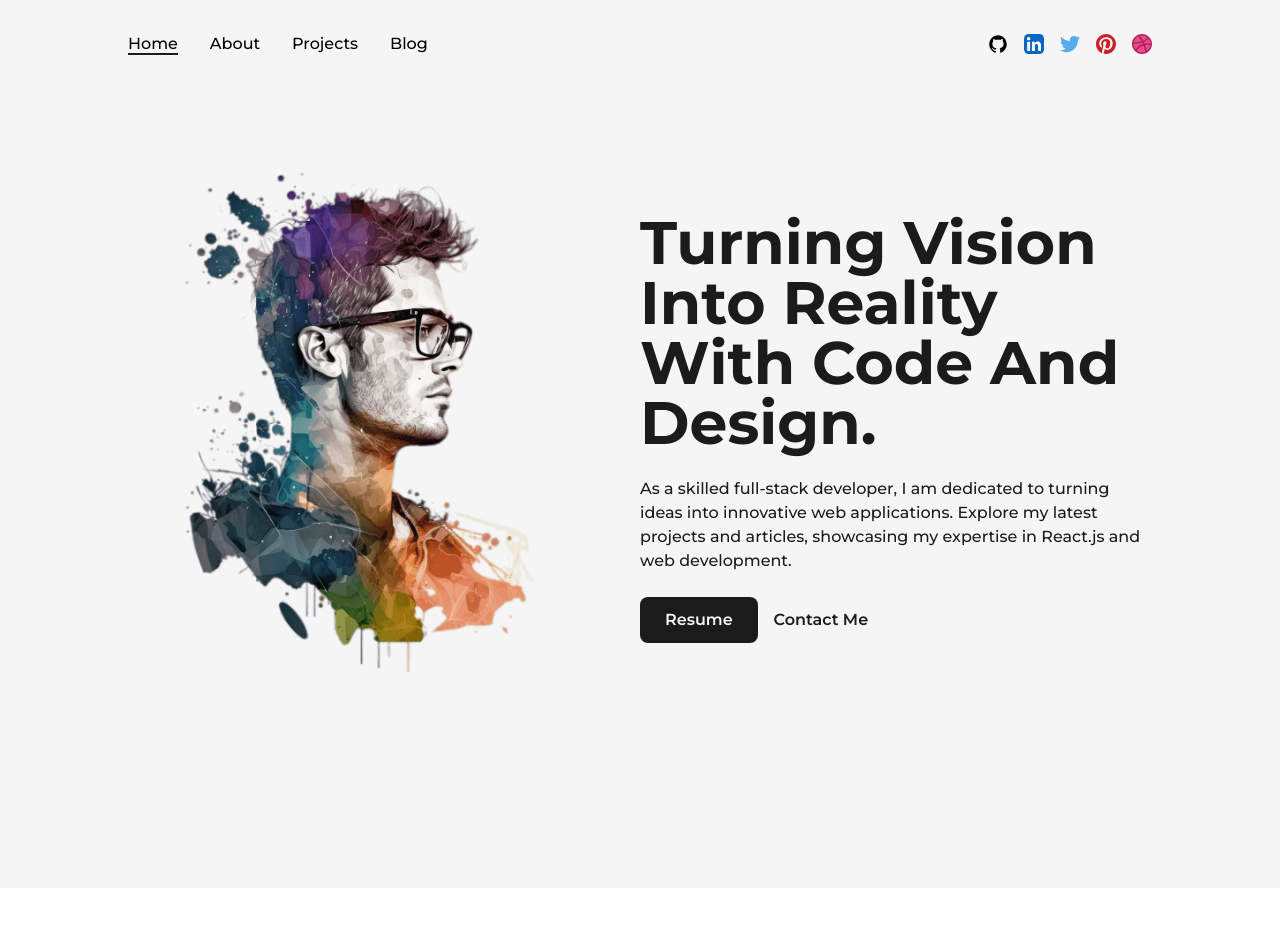
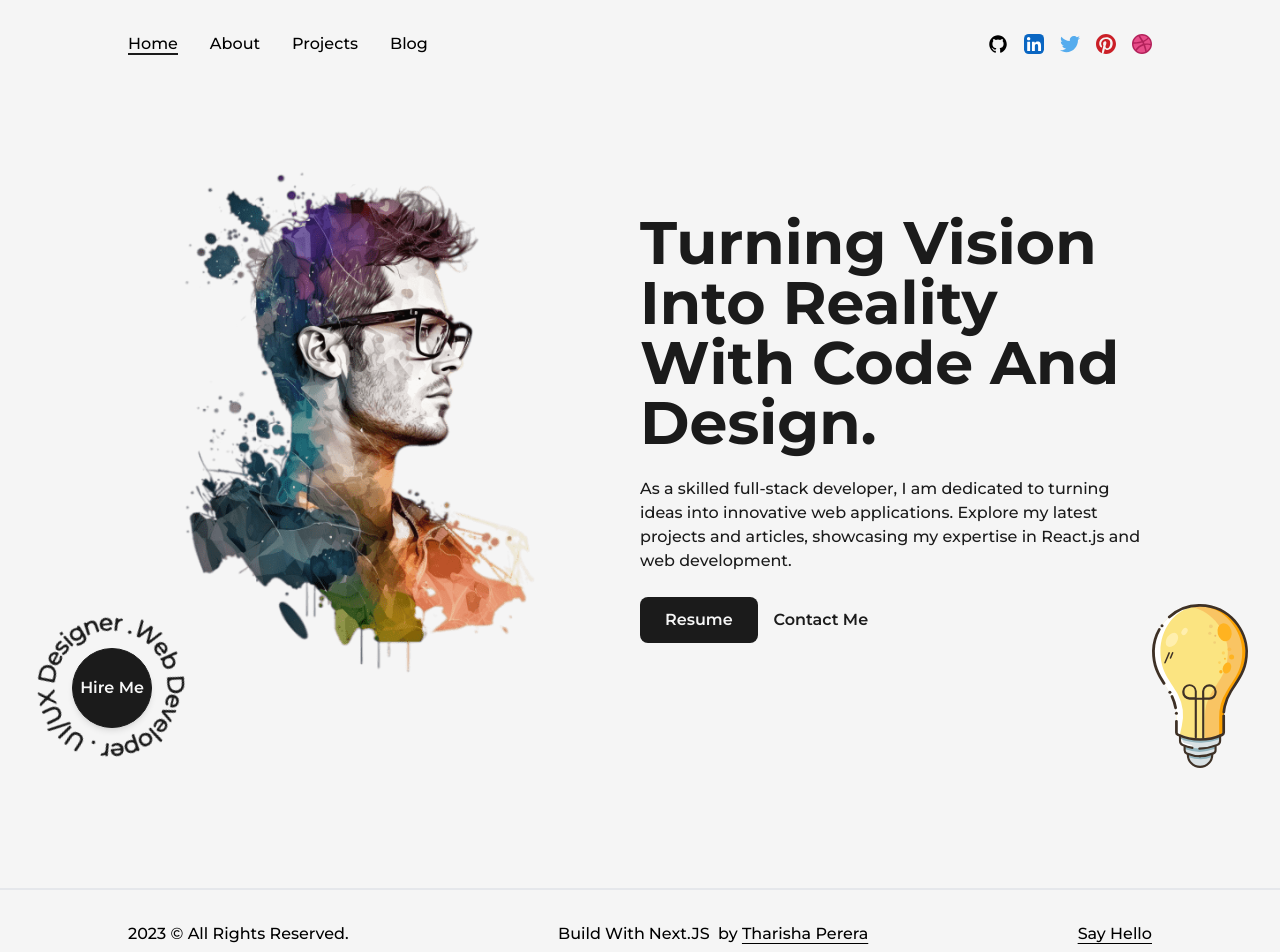
Before and after one commit to TharishaPerera/portfolio-next, a Next.js app: page / in a window 1280 px wide. Shown: the top 952 px of the page. Before the commit the page ends 888 px from the top, so only its background shows below. Built offline with nearby package versions, Linux system fonts and the light colour scheme.

Commit message:
footer added

```diff
--- /dev/null
+++ b/src/components/Footer.js
@@ -0,0 +1,26 @@
+import React from 'react'
+import Layout from './Layout'
+import Link from 'next/link'
+import { LinkArrow } from './Icons'
+
+const Footer = () => {
+  return (
+    <footer className='w-full border-t-2 border-solid font-medium'>
+        <Layout className='py-8 flex items-center justify-between'>
+            <span>{new Date().getFullYear()} &copy; All Rights Reserved.</span>
+            <div className='flex items-center'>
+                Build With
+                <span className='px-1'>Next.JS</span>&nbsp;by&nbsp;
+                {/* &nbsp;<span className='px-1'>&#9825;</span>&nbsp;by&nbsp; */}
+                <Link href="/" className='underline underline-offset-4'>Tharisha Perera</Link>
+            </div>
+            <Link href="mailto:tharishaperera@gmail.com" target='_blank' className='flex underline underline-offset-4'>
+                Say Hello
+
+            </Link>
+        </Layout>
+    </footer>
+  )
+}
+
+export default Footer
--- /dev/null
+++ b/src/components/HireMe.js
@@ -0,0 +1,20 @@
+import React from 'react'
+import { CircularText } from './Icons'
+import Link from 'next/link'
+
+const HireMe = () => {
+  return (
+    <div className='fixed left-4 bottom-4 flex items-center justify-center overflow-hidden'>
+        <div className='w-48 h-auto flex items-center justify-center relative'>
+            {/* <span className='mb-20 text-4xl font-bold text-dark animate-pulse'>Tharisha Perera</span> */}
+            <CircularText className={"fill-dark animate-spin-slow"} />
+
+            <Link href="mailto:tharishaperera@gmail.com" className='flex items-center justify-center absolute left-1/2 top-1/2 -translate-x-1/2 -translate-y-1/2 bg-dark text-light shadow-md border border-solid border-dark w-20 h-20 rounded-full font-semibold hover:bg-light hover:text-dark'>
+                Hire Me
+            </Link>
+        </div>
+    </div>
+  )
+}
+
+export default HireMe
--- a/src/pages/_app.js
+++ b/src/pages/_app.js
@@ -1,3 +1,4 @@
+import Footer from '@/components/Footer'
 import NavBar from '@/components/NavBar'
 import '@/styles/globals.css'
 import {Montserrat} from 'next/font/google'
@@ -18,6 +19,7 @@
       <main className={`${montserrat.variable} font-mont bg-light w-full min-h-screen`}>
         <NavBar />
         <Component {...pageProps} />
+        <Footer />
       </main>
     </>
   )
--- a/src/pages/index.js
+++ b/src/pages/index.js
@@ -5,6 +5,8 @@
 import AnimatedText from "@/components/AnimatedText";
 import Link from "next/link";
 import { LinkArrow } from "@/components/Icons";
+import HireMe from "@/components/HireMe";
+import lightBulb from "../../public/images/svgs/miscellaneous_icons_1.svg"
 
 export default function Home() {
 	return (
@@ -28,7 +30,7 @@
 								Explore my latest projects and articles, showcasing my expertise in React.js and web development.
 							</p>
 							<div className="flex items-center self-start mt-2">
-								<Link href="/dummy.pdf" target="_blank" className="flex items-center bg-dark text-light p-2.5 px-6 rounded-lg font-semibold hover:bg-light hover:text-dark border border-solid border-transparent hover:border-dark" download={true}>
+								<Link href="/dummy.pdf" target="_blank" className="flex items-center bg-dark text-light p-2.5 px-6 rounded-lg font-semibold hover:bg-light hover:text-dark border border-solid border-transparent hover:border-dark duration-500" download={true}>
 									Resume
 									{/* <LinkArrow className={"w-5 ml-1"} /> */}
 								</Link>
@@ -39,6 +41,11 @@
 						</div>
 					</div>
 				</Layout>
+
+				<HireMe />
+				<div className="absolute right-8 bottom-8 inline-block w-24">
+					<Image src={lightBulb} alt="Tharisha Perera" className="w-full h-auto" />
+				</div>
 			</main>
 		</>
 	);
--- a/tailwind.config.js
+++ b/tailwind.config.js
@@ -16,6 +16,9 @@
         light: "#f5f5f5",
         primary: "#B63E96", // 240,86,199
         primaryDark: "#58E6D9", // 80,230,217
+      },
+      animation: {
+        'spin-slow': 'spin 10s linear infinite',
       }
     },
   },
```
